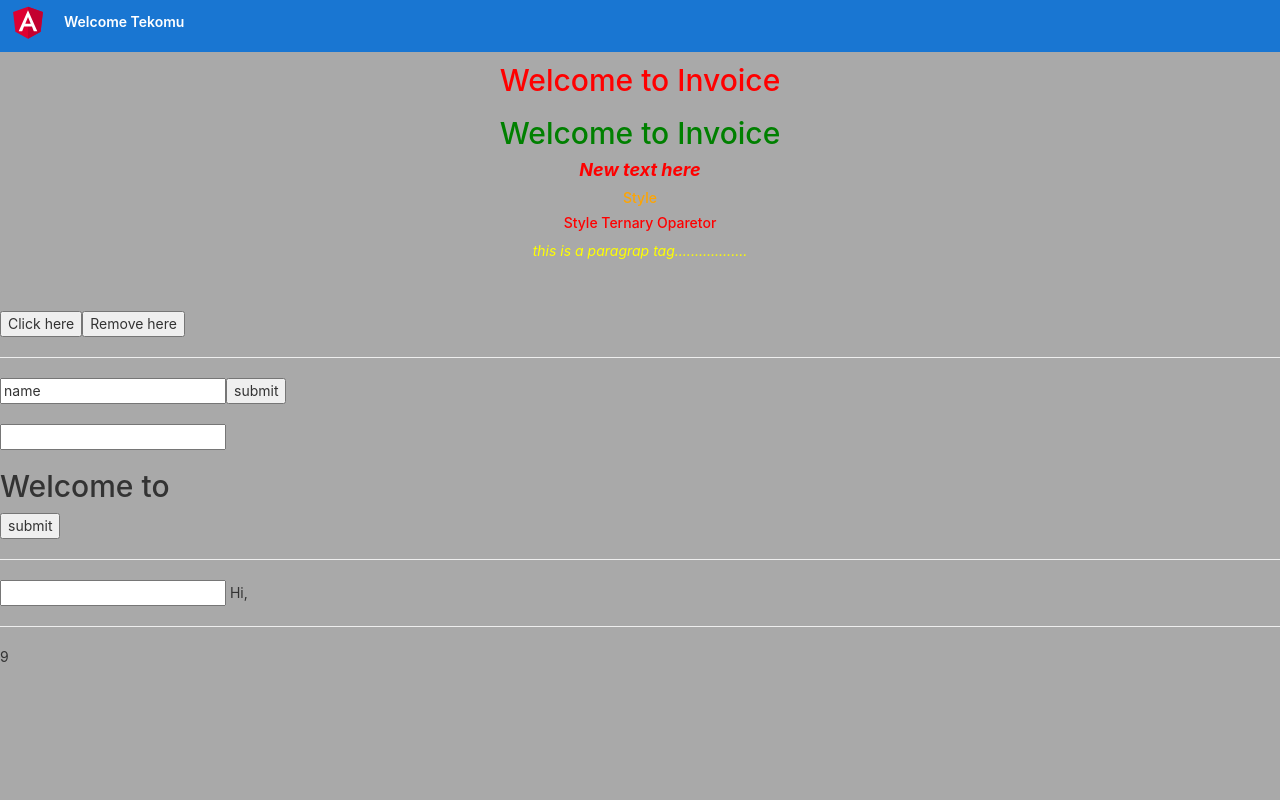
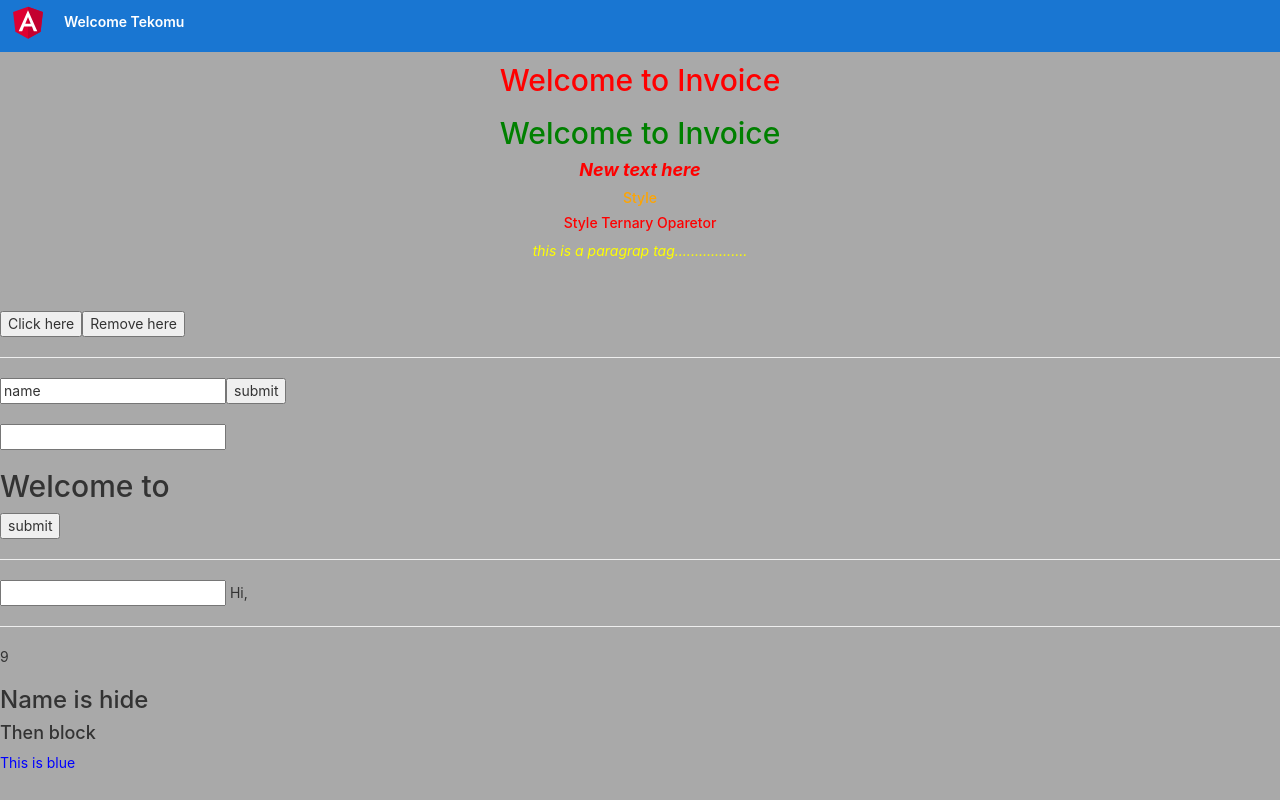
Before and after one commit to abmrifat1/Angular-Test-Project, an Angular app: page / in a window 1280 px wide. Built offline with nearby package versions, Linux system fonts and the light colour scheme.

Commit message:
switch case for ng

```diff
--- a/src/app/invoice/invoice.component.html
+++ b/src/app/invoice/invoice.component.html
@@ -25,7 +25,7 @@
 <br />
 <div>
   <input #mailInput type="text" />
-  <h2>{{ "Welcome to "+  name }}</h2>
+  <h2>{{ "Welcome to " + name }}</h2>
   <button (click)="mainFeild(mailInput.value)">submit</button>
 </div>
 <hr />
@@ -33,4 +33,29 @@
 <input type="text" [(ngModel)]="name" />
 Hi,{{ name }}
 <hr />
-<p>{{getMathResult(4,5)}}</p>
+<p>{{ getMathResult(4, 5) }}</p>
+
+<!-- ngif -->
+<h3 *ngIf="displayCondition; else elseField">Name is show</h3>
+<ng-template #elseField>
+  <h3>
+    Name is hide
+  </h3>
+</ng-template>
+
+<div *ngIf="true; then thenBlock; else elseBlock"></div>
+<ng-template #thenBlock>
+  <h4>Then block</h4>
+</ng-template>
+<ng-template #elseBlock>
+  <h4>else block</h4>
+</ng-template>
+
+<!-- ngswicth -->
+
+<div [ngSwitch]="switchColor">
+  <div *ngSwitchCase="'red'" [style.color]="switchColor"> This is Red</div>
+  <div *ngSwitchCase="'blue'" [style.color]="switchColor"> This is blue</div>
+  <div *ngSwitchCase="'green'" [style.color]="switchColor">This is green</div>
+  <div *ngSwitchDefault>This is Default</div>
+</div>
--- a/src/app/invoice/invoice.component.ts
+++ b/src/app/invoice/invoice.component.ts
@@ -11,6 +11,8 @@ export class InvoiceComponent implements OnInit {
   public sms="";
   public name=""
   public hasError = true;
+  public displayCondition=false;
+  public switchColor='blue';
   public successText = "text_success";
   public specialText = true;
   public messageClass = {
```
